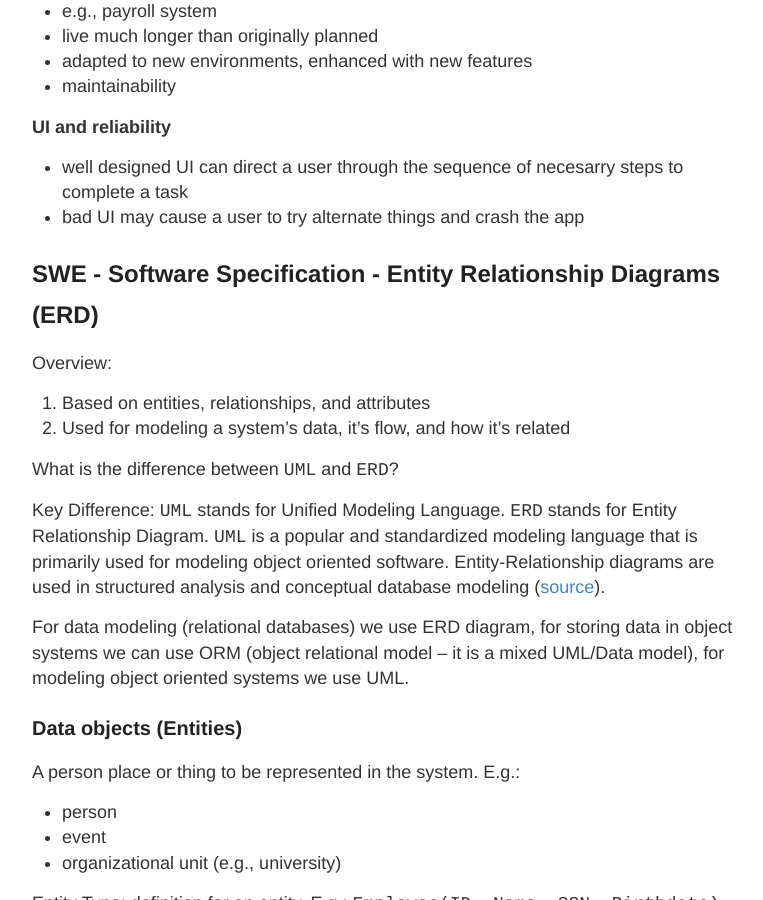
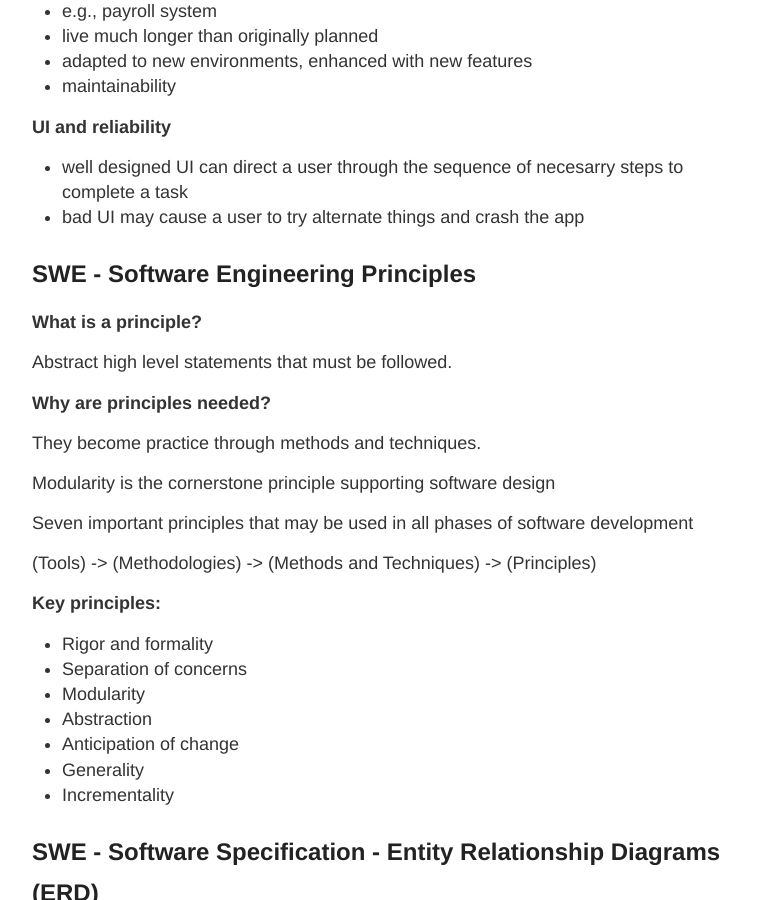
Before and after one commit to gutucristian/gutucristian.github.io, a Jekyll site: the page built from _posts/2020-01-02-Java.md, in a window 1280 px wide and 900 px high, scrolled down 11392 px. Shown: the whole window, without its empty margins (248-1011 px from the left). Built offline with Jekyll 4.4.1, drawn with Linux system fonts in a browser that asks for light colours; our own code applies the rules of GitHub Pages for plain Markdown files.

Commit message:
Update 2020-01-02-Java.md

```diff
--- a/_posts/2020-01-02-Java.md
+++ b/_posts/2020-01-02-Java.md
@@ -358,6 +358,31 @@ __UI and reliability__
 - well designed UI can direct a user through the sequence of necesarry steps to complete a task
 - bad UI may cause a user to try alternate things and crash the app
 
+## SWE - Software Engineering Principles
+
+__What is a principle?__
+
+Abstract high level statements that must be followed.
+
+__Why are principles needed?__
+
+They become practice through methods and techniques.
+
+Modularity is the cornerstone principle supporting software design
+
+Seven important principles that may be used in all phases of software development
+
+(Tools) -> (Methodologies) -> (Methods and Techniques) -> (Principles)
+
+__Key principles:__
+- Rigor and formality
+- Separation of concerns
+- Modularity
+- Abstraction
+- Anticipation of change
+- Generality
+- Incrementality
+
 ## SWE - Software Specification - Entity Relationship Diagrams (ERD)
 
 Overview:
```
